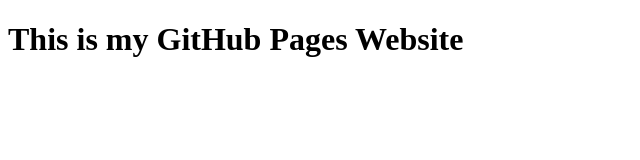
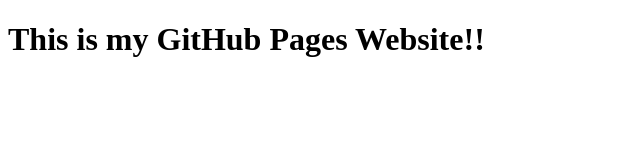
Before and after one commit to m-baldwin/m-baldwin.github.io, a plain HTML site: page index.html in a window 1280 px wide. Shown: the full height of the page, 0-640 px from the left. Drawn offline with Linux system fonts and the light colour scheme.

Commit message:
Update index.html

```diff
--- a/index.html
+++ b/index.html
@@ -6,6 +6,6 @@
         </title>
     </head>
     <body>
-        <h1>This is my GitHub Pages Website</h1>
+        <h1>This is my GitHub Pages Website!!</h1>
     </body>
 </html>
```
